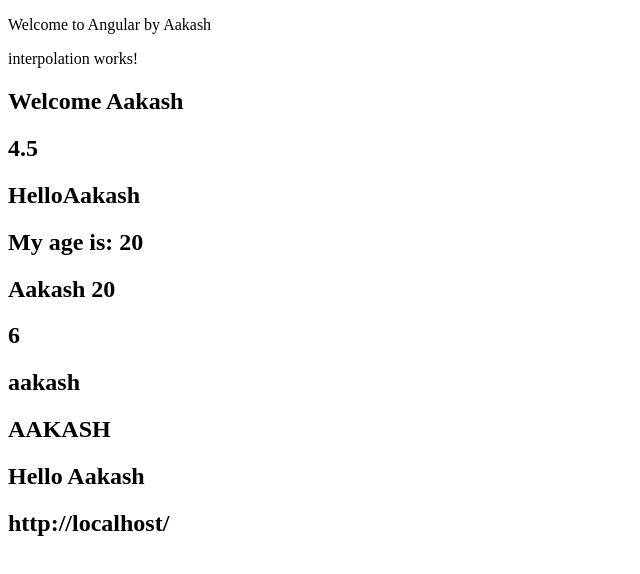
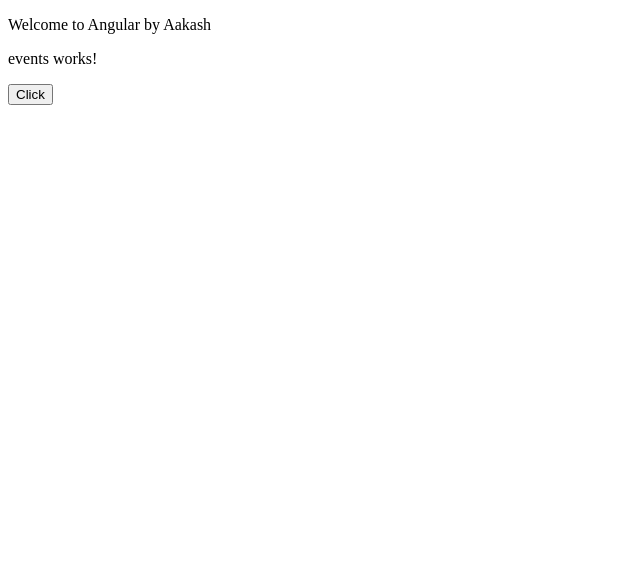
Before and after one commit to AakashKainth/new-app, an Angular app: page / in a window 1280 px wide. Shown: the top 574 px of the page, without its empty margins (0-640 px from the left). Built offline with nearby package versions, Linux system fonts and the light colour scheme.

Commit message:
Added the code for Events and Event Binding

```diff
--- a/src/app/app.component.html
+++ b/src/app/app.component.html
@@ -1,2 +1,2 @@
 <p>Welcome to Angular by Aakash</p>
-<app-interpolation></app-interpolation>
+<app-events></app-events>
--- a/src/app/app.component.ts
+++ b/src/app/app.component.ts
@@ -3,13 +3,14 @@ import { RouterOutlet } from '@angular/router';
 import { UserComponent } from "./user/user.component";
 import { InlineComponent } from "./inline/inline.component";
 import { InterpolationComponent } from "./interpolation/interpolation.component";
+import { EventsComponent } from "./events/events.component";
 
 @Component({
     selector: 'app-root',
     standalone: true,
     templateUrl: './app.component.html',
     styleUrl: './app.component.css',
-    imports: [RouterOutlet, UserComponent, InlineComponent, InterpolationComponent]
+    imports: [RouterOutlet, UserComponent, InlineComponent, InterpolationComponent, EventsComponent]
 })
 export class AppComponent {
   title = 'Learning Never Ends';
--- /dev/null
+++ b/src/app/events/events.component.html
@@ -0,0 +1,5 @@
+<p>events works!</p>
+<!-- <button (click)="myEvent('Aakash', 33)">Click</button> -->
+<!-- <h2>{{ name }}</h2> -->
+<!-- <button (click)="myEvent($event)">Click</button> -->
+<button (click)="myEvent()">Click</button>
--- /dev/null
+++ b/src/app/events/events.component.ts
@@ -0,0 +1,33 @@
+import { compileNgModule } from '@angular/compiler';
+import { Component } from '@angular/core';
+
+@Component({
+  selector: 'app-events',
+  standalone: true,
+  imports: [],
+  templateUrl: './events.component.html',
+  styleUrl: './events.component.css'
+})
+export class EventsComponent {
+  public name = "";
+
+  // myEvent(){
+  //   //alert('Welcome to Angular');
+  //   //console.log('Welcome to Angular')
+  //   this.name = "Learning never Ends";
+  // }
+
+  // myEvent(name:string, age:number){
+  //   alert(name + " " + age);
+  // }
+
+  // myEvent(event:any){
+  //   console.log(event);
+  //   // console.log(event.type);
+  // }
+
+  myEvent(){
+    console.log("Hello");
+    // console.log(event.type);
+  }
+}
```
Also changed, not shown: src/app/events/events.component.css (added), 1 other file (tests, documents, lock files or other folders).
